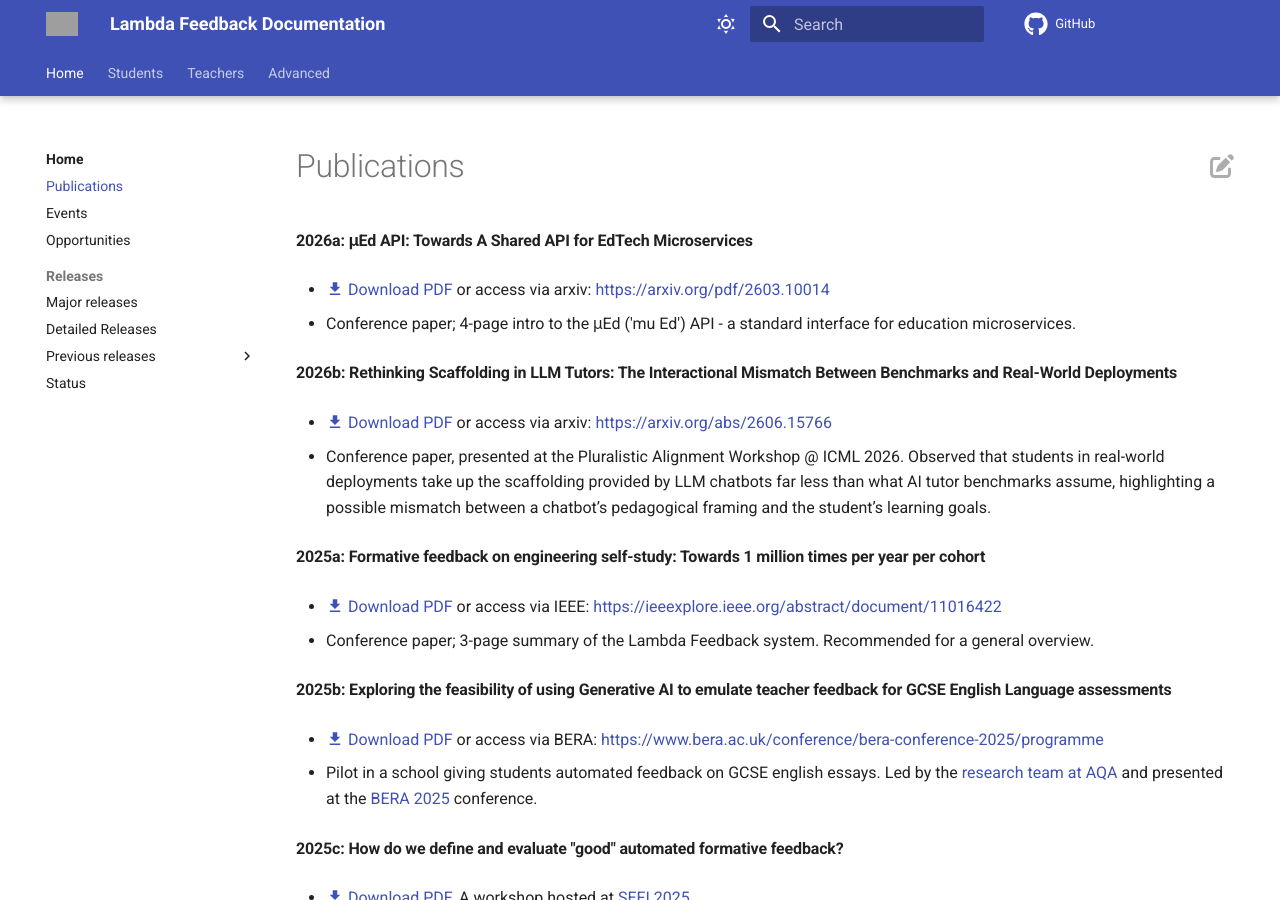
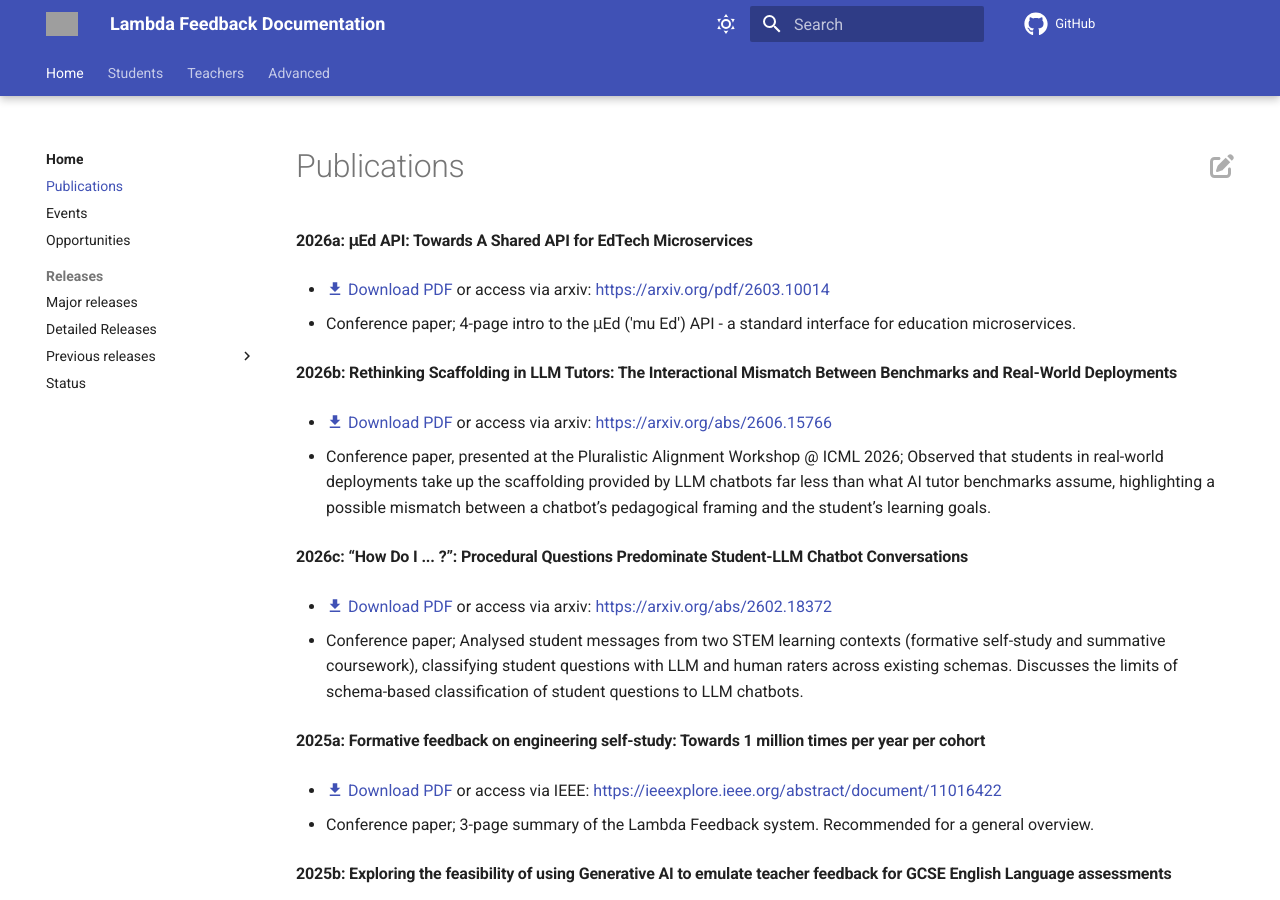
Before and after one commit to lambda-feedback/user-documentation, an MkDocs documentation site: the page built from docs/publications.md, in a window 1280 px wide and 900 px high. Built offline with MkDocs 1.6.1 and Material for MkDocs 9.7.7, drawn with Linux system fonts in a browser that asks for light colours; comment, search, counter and statistics services are not loaded; grey boxes are pictures that could not be loaded.

Commit message:
update publications

```diff
--- a/docs/publications.md
+++ b/docs/publications.md
@@ -12,7 +12,13 @@ hide:
 
 - [:material-download: Download PDF](assets/publications/Neagu_etal_2026_ICML_scaffolding_in_llm_tutors.pdf) or access via arxiv: [https://arxiv.org/abs/2606.15766](https://arxiv.org/abs/2606.15766)
 
-- Conference paper, presented at the Pluralistic Alignment Workshop @ ICML 2026. Observed that students in real-world deployments take up the scaffolding provided by LLM chatbots far less than what AI tutor benchmarks assume, highlighting a possible mismatch between a chatbot’s pedagogical framing and the student’s learning goals.
+- Conference paper, presented at the Pluralistic Alignment Workshop @ ICML 2026; Observed that students in real-world deployments take up the scaffolding provided by LLM chatbots far less than what AI tutor benchmarks assume, highlighting a possible mismatch between a chatbot’s pedagogical framing and the student’s learning goals.
+
+#### 2026c: “How Do I ... ?”: Procedural Questions Predominate Student-LLM Chatbot Conversations
+
+- [:material-download: Download PDF](assets/publications/Neagu_etal_procedural_questions_predominate_llm_chats.pdf) or access via arxiv: [https://arxiv.org/abs/2602.18372](https://arxiv.org/abs/2602.18372)
+
+- Conference paper; Analysed student messages from two STEM learning contexts (formative self-study and summative coursework), classifying student questions with LLM and human raters across existing schemas. Discusses the limits of schema-based classification of student questions to LLM chatbots.
 
 #### 2025a: Formative feedback on engineering self-study: Towards 1 million times per year per cohort
 
```
Also changed, not shown: 1 other file.
